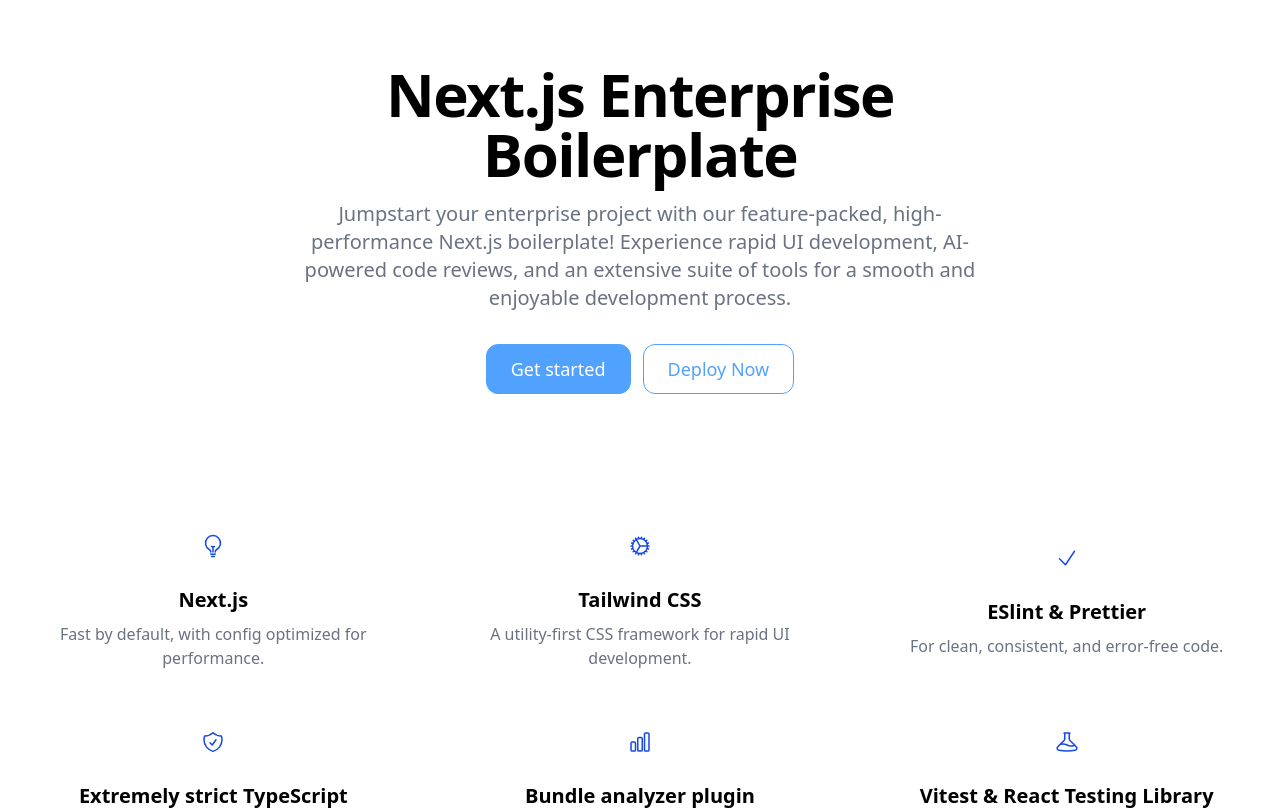
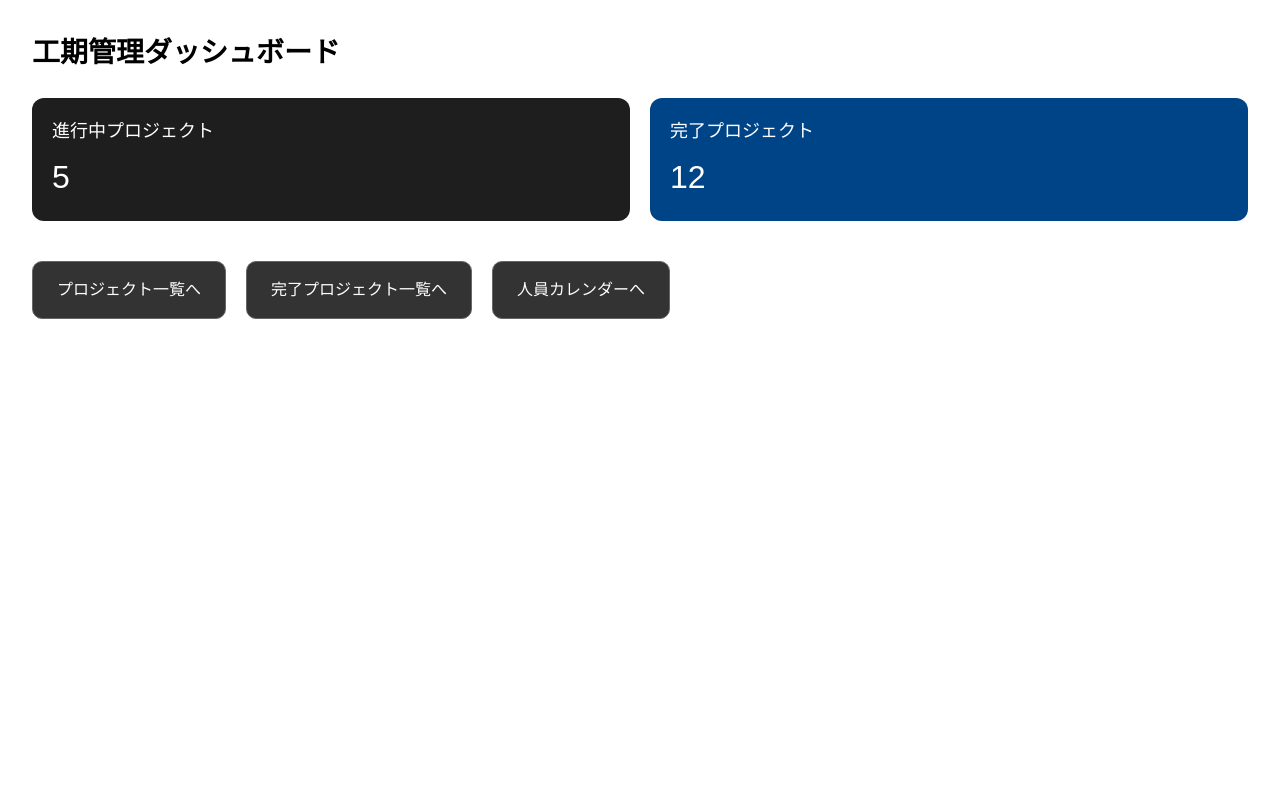
Before and after one commit to kaosu0832/kosei-schedule-app, a Next.js app: page / in a window 1280 px wide. Shown: the top 810 px of the page. Built offline with nearby package versions, Linux system fonts and the light colour scheme.

Commit message:
Update page.tsx

```diff
--- a/app/page.tsx
+++ b/app/page.tsx
@@ -1,66 +1,73 @@
-import { Metadata } from "next"
-import { Button } from "components/Button/Button"
+"use client";
 
-import { LP_GRID_ITEMS } from "lp-items"
+import { useEffect, useState } from "react";
+import Link from "next/link";
 
-export const metadata: Metadata = {
-  title: "Next.js Enterprise Boilerplate",
-  twitter: {
-    card: "summary_large_image",
-  },
-  openGraph: {
-    url: "https://next-enterprise.vercel.app/",
-    images: [
-      {
-        width: 1200,
-        height: 630,
-        url: "https://raw.githubusercontent.com/Blazity/next-enterprise/main/.github/assets/project-logo.png",
-      },
-    ],
-  },
+export default function Home() {
+  const [projectCount, setProjectCount] = useState(0);
+  const [completedCount, setCompletedCount] = useState(0);
+
+  // 本番では Supabase から件数を取得する
+  // 今はダミーデータ
+  useEffect(() => {
+    setProjectCount(5);      // 進行中プロジェクト数（仮）
+    setCompletedCount(12);   // 完了プロジェクト数（仮）
+  }, []);
+
+  return (
+    <div style={{ padding: "32px", fontFamily: "sans-serif" }}>
+      <h1 style={{ fontSize: "28px", fontWeight: "bold", marginBottom: "24px" }}>
+        工期管理ダッシュボード
+      </h1>
+
+      <div style={{ display: "flex", gap: "20px", marginBottom: "40px" }}>
+        <div style={{
+          flex: 1,
+          padding: "20px",
+          background: "#1e1e1e",
+          color: "white",
+          borderRadius: "12px"
+        }}>
+          <h2 style={{ fontSize: "18px" }}>進行中プロジェクト</h2>
+          <p style={{ fontSize: "32px", marginTop: "8px" }}>{projectCount}</p>
+        </div>
+
+        <div style={{
+          flex: 1,
+          padding: "20px",
+          background: "#004488",
+          color: "white",
+          borderRadius: "12px"
+        }}>
+          <h2 style={{ fontSize: "18px" }}>完了プロジェクト</h2>
+          <p style={{ fontSize: "32px", marginTop: "8px" }}>{completedCount}</p>
+        </div>
+      </div>
+
+      <div style={{ display: "flex", gap: "20px" }}>
+        <Link href="/projects" style={buttonStyle}>
+          プロジェクト一覧へ
+        </Link>
+
+        <Link href="/completed" style={buttonStyle}>
+          完了プロジェクト一覧へ
+        </Link>
+
+        <Link href="/staff" style={buttonStyle}>
+          人員カレンダーへ
+        </Link>
+      </div>
+    </div>
+  );
 }
 
-export default function Web() {
-  return (
-    <>
-      <section className="bg-white dark:bg-gray-900">
-        <div className="mx-auto grid max-w-(--breakpoint-xl) px-4 py-8 text-center lg:py-16">
-          <div className="mx-auto place-self-center">
-            <h1 className="mb-4 max-w-2xl text-4xl leading-none font-extrabold tracking-tight md:text-5xl xl:text-6xl dark:text-white">
-              Next.js Enterprise Boilerplate
-            </h1>
-            <p className="mb-6 max-w-2xl font-light text-gray-500 md:text-lg lg:mb-8 lg:text-xl dark:text-gray-400">
-              Jumpstart your enterprise project with our feature-packed, high-performance Next.js boilerplate!
-              Experience rapid UI development, AI-powered code reviews, and an extensive suite of tools for a smooth and
-              enjoyable development process.
-            </p>
-            <Button href="https://github.com/Blazity/next-enterprise" className="mr-3">
-              Get started
-            </Button>
-            <Button
-              href="https://vercel.com/new/git/external?repository-url=https://github.com/Blazity/next-enterprise"
-              intent="secondary"
-            >
-              Deploy Now
-            </Button>
-          </div>
-        </div>
-      </section>
-      <section className="bg-white dark:bg-gray-900">
-        <div className="mx-auto max-w-(--breakpoint-xl) px-4 py-8 sm:py-16 lg:px-6">
-          <div className="justify-center space-y-8 md:grid md:grid-cols-2 md:gap-12 md:space-y-0 lg:grid-cols-3">
-            {LP_GRID_ITEMS.map((singleItem) => (
-              <div key={singleItem.title} className="flex flex-col items-center justify-center text-center">
-                <div className="bg-primary-100 dark:bg-primary-900 mb-4 flex size-10 items-center justify-center rounded-full p-1.5 text-blue-700 lg:size-12">
-                  {singleItem.icon}
-                </div>
-                <h3 className="mb-2 text-xl font-bold dark:text-white">{singleItem.title}</h3>
-                <p className="text-gray-500 dark:text-gray-400">{singleItem.description}</p>
-              </div>
-            ))}
-          </div>
-        </div>
-      </section>
-    </>
-  )
-}
+// ボタンの共通スタイル
+const buttonStyle = {
+  padding: "16px 24px",
+  background: "#333",
+  color: "white",
+  borderRadius: "10px",
+  textDecoration: "none",
+  fontSize: "16px",
+  border: "1px solid #666"
+};
```
